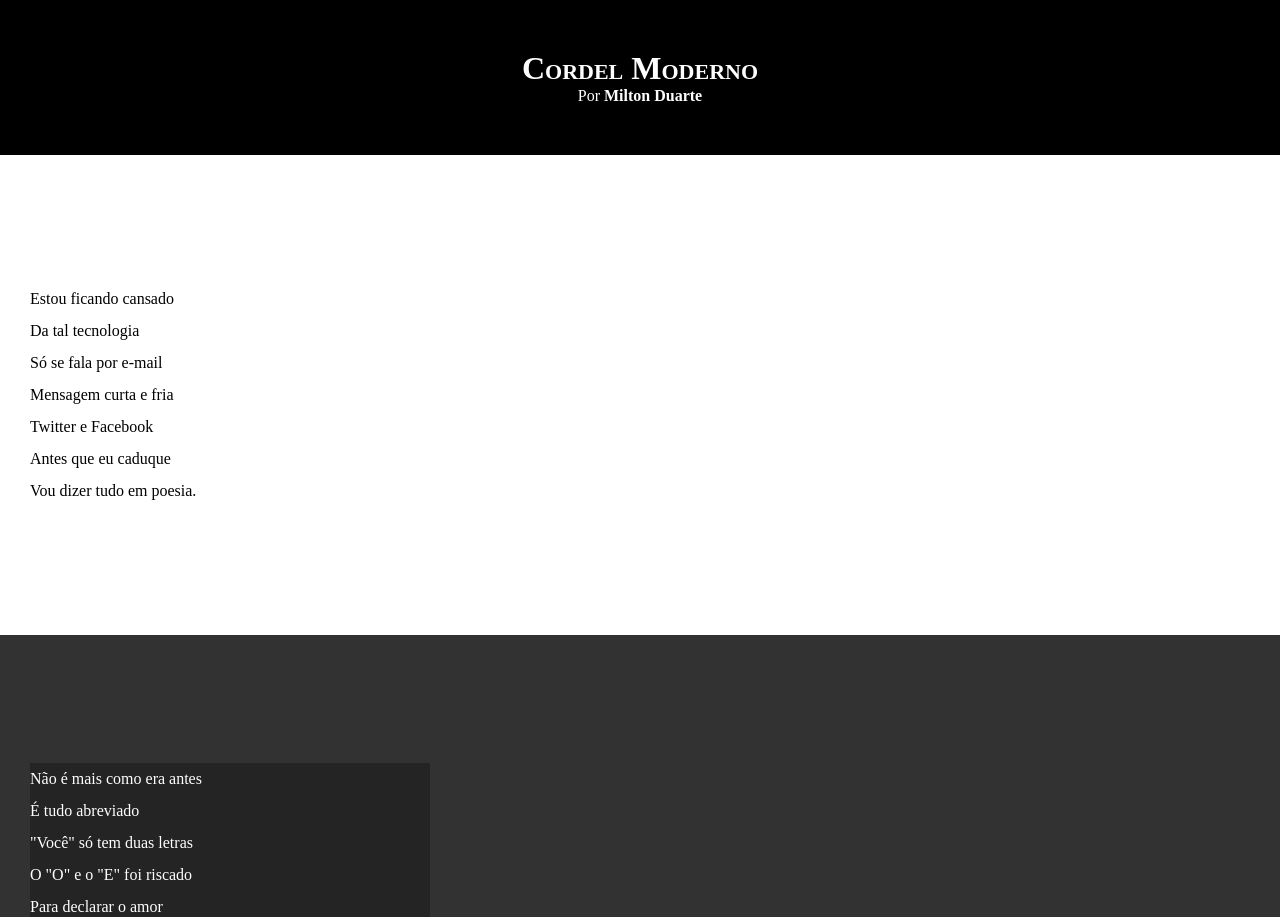
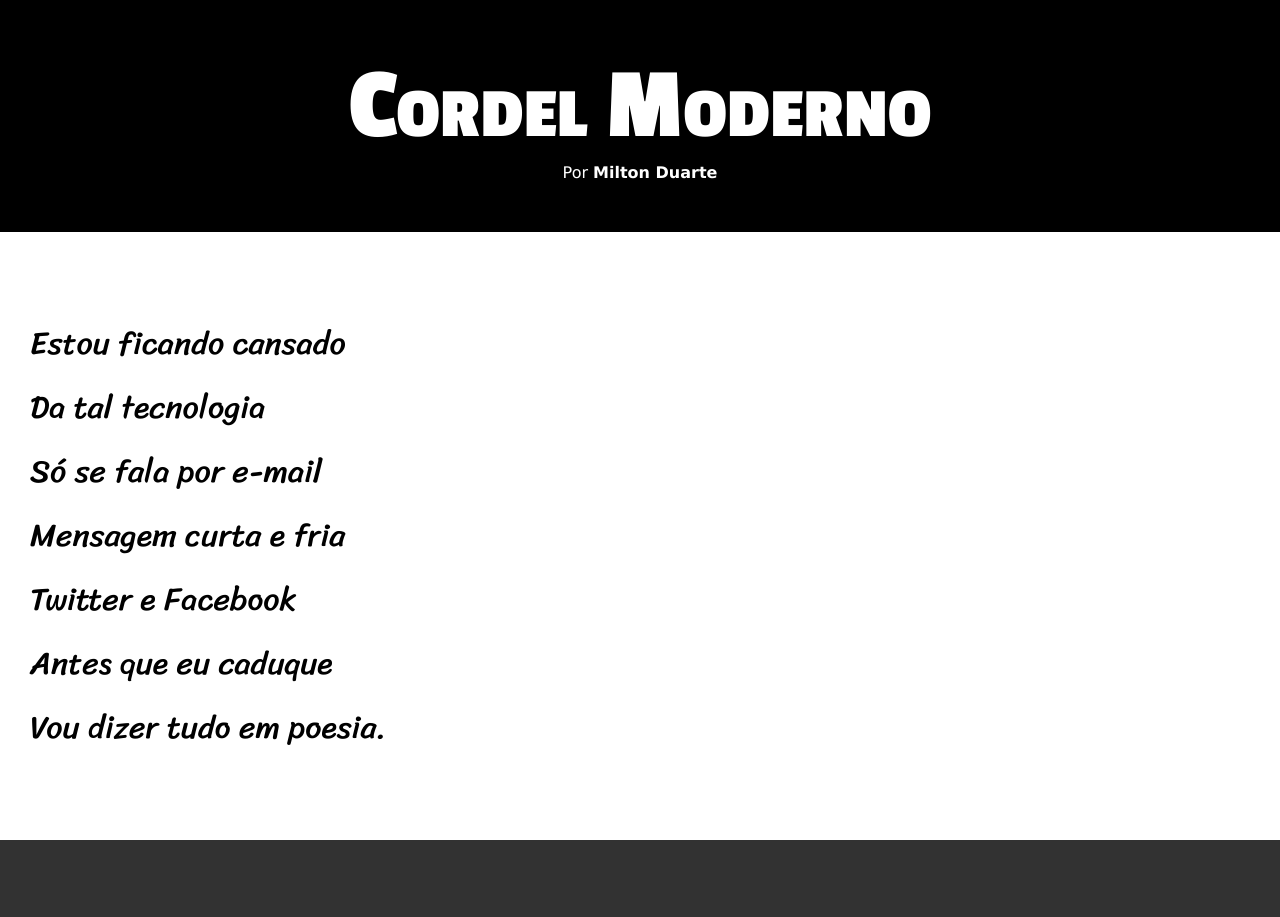
Before and after one commit to cordeiromarcio/html-css, a plain HTML site: page exercicios/desafio012/index.html in a window 1280 px wide. Shown: the top 917 px of the page. Drawn offline with Linux system fonts and the light colour scheme.

Commit message:
Atualização dos estilos desafio 012

```diff
--- a/exercicios/desafio012/estilo/style.css
+++ b/exercicios/desafio012/estilo/style.css
@@ -1,4 +1,15 @@
 @charset "UTF-8";
+
+@import url('https://fonts.googleapis.com/css2?family=Passion+One:wght@400;700;900&display=swap');
+
+@import url('https://fonts.googleapis.com/css2?family=Sriracha&display=swap');
+
+:root{
+    --fonte1: Verdana, Geneva, Tahoma, sans-serif;
+    --passion: "Passion One", sans-serif;
+    --sriracha: "Sriracha", cursive;
+
+}
 
 *{
     margin: 0px;
@@ -8,6 +19,7 @@
 html, body{
     min-height: 100vh;
     background-color: darkgray;
+    font-family: var(--fonte1);
 }
 
 header{
@@ -19,6 +31,8 @@ header{
 header > h1{
     padding-top: 50px;
     font-variant: small-caps;
+    font-family: var(--passion);
+    font-size: 8vw;
 }
 
 header > p{
@@ -36,10 +50,12 @@ header a:hover, footer a:hover{
 }
 
 section{
-    padding-top: 10%;
-    padding-bottom: 10%;
+    padding-top: 10vh;
+    padding-bottom: 10vh;
     line-height: 2em;
     padding-left: 30px;
+    font-family: var(--sriracha);
+    font-size: 2.5vw;
 }
 
 section.normal{
@@ -53,7 +69,8 @@ section.imagem{
 }
 
 section.imagem >p {
-    width: 400px;
+    display: inline-block;
+    padding: 5px;
     background-color: rgba(0, 0, 0, 0.274);
 }
 
```
